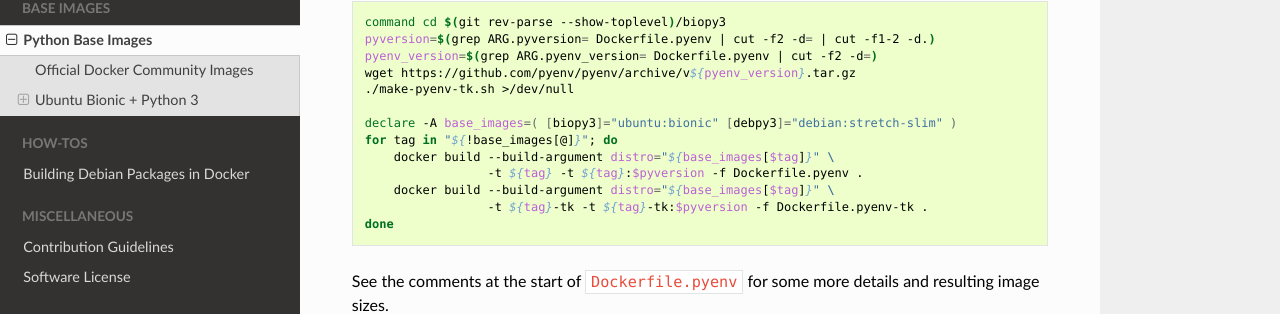
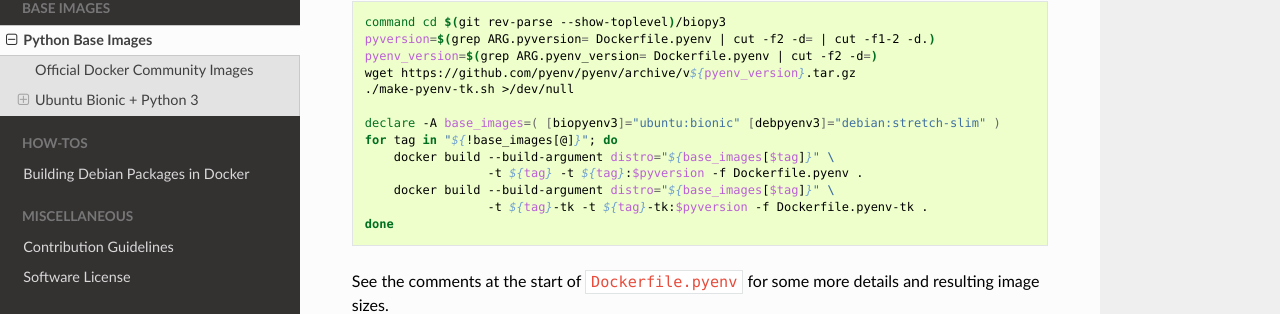
Before and after one commit to jhermann/dockyard, a Sphinx documentation site: the page built from docs/python-images.rst, in a window 1280 px wide and 900 px high, scrolled down 1722 px. Shown: the part 312-626 px from the top of the window. Built offline with Sphinx 7.4.7 and the Read the Docs theme 2.0.0, drawn with Linux system fonts in a browser that asks for light colours.

```diff
--- a/docs/python-images.rst
+++ b/docs/python-images.rst
@@ -134,7 +134,7 @@
     wget https://github.com/pyenv/pyenv/archive/v${pyenv_version}.tar.gz
     ./make-pyenv-tk.sh >/dev/null
 
-    declare -A base_images=( [biopy3]="ubuntu:bionic" [debpy3]="debian:stretch-slim" )
+    declare -A base_images=( [biopyenv3]="ubuntu:bionic" [debpyenv3]="debian:stretch-slim" )
     for tag in "${!base_images[@]}"; do
         docker build --build-argument distro="${base_images[$tag]}" \
                      -t ${tag} -t ${tag}:$pyversion -f Dockerfile.pyenv .
```
Also changed, not shown: 6 other files.
